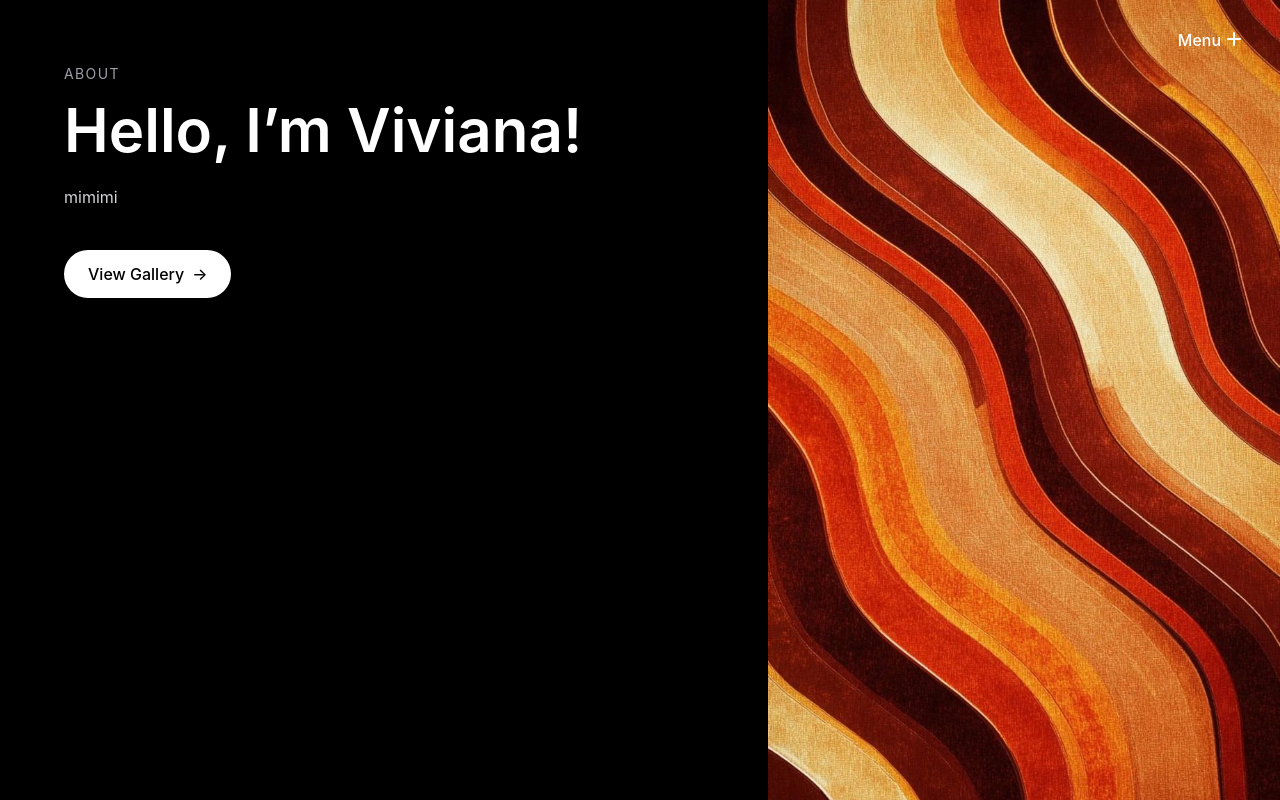
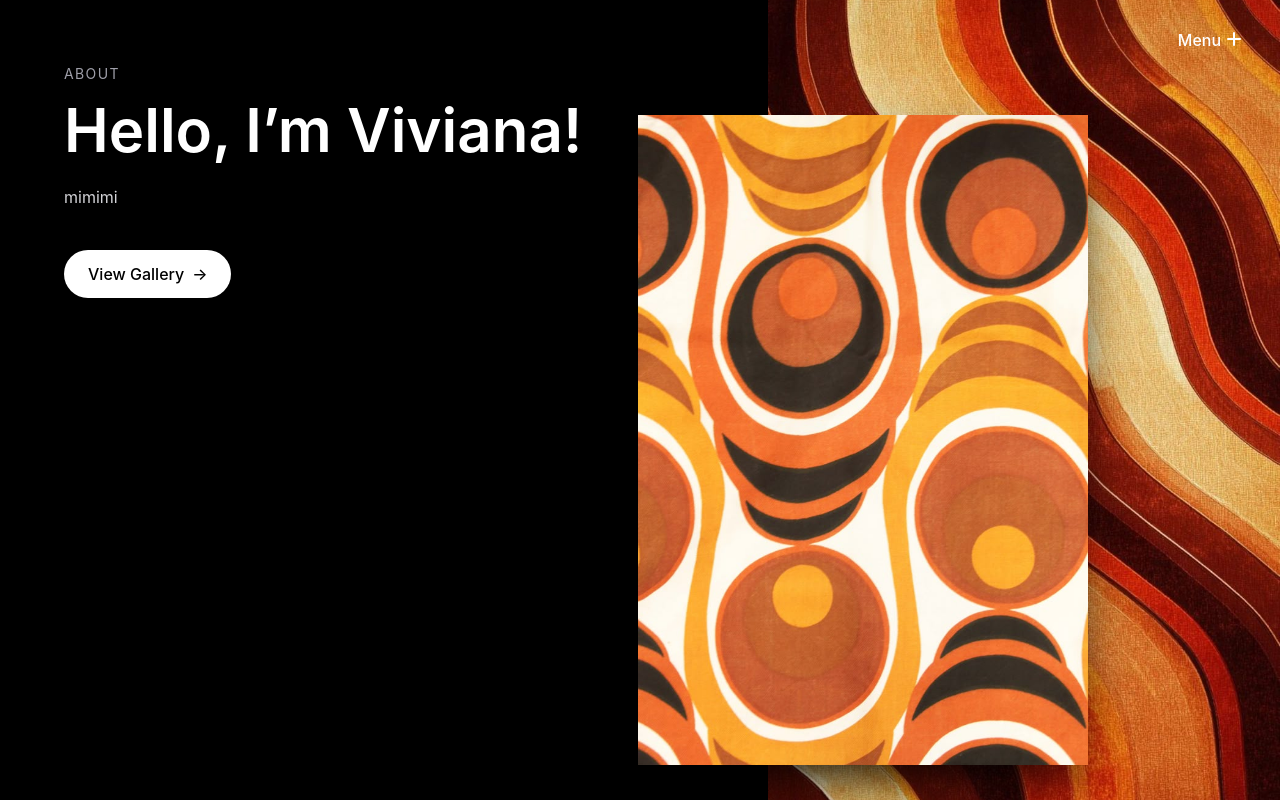
Before and after one commit to vivianaramos6/portfolio, a React (Vite) app: page /about in a window 1280 px wide. Built offline with nearby package versions, Linux system fonts and the light colour scheme.

Commit message:
placeholders

```diff
--- a/src/pages/About.jsx
+++ b/src/pages/About.jsx
@@ -1,5 +1,6 @@
 // src/pages/About.jsx
 import pattern from "../assets/newbg.jpg";
+import placeholder from "../assets/placeholder.jpg";
 import { Link } from "react-router-dom";
 
 export default function About() {
@@ -15,28 +16,48 @@ export default function About() {
         }}
       />
 
+      <img
+        src={placeholder}
+        alt="Viviana"
+        className="
+          hidden md:block
+          absolute
+          right-[15%]
+          top-[55%]
+          -translate-y-1/2
+          w-[450px]
+          h-[650px]
+          object-cover
+          shadow-2xl
+          shadow-black/90
+        "
+      />
+
       {/* Content */}
       <div className="relative z-10 min-h-screen px-8 md:px-16 py-16 md:w-[60%]">
         <p className="text-sm tracking-widest text-zinc-400">ABOUT</p>
-        <h1 className="text-5xl md:text-6xl font-semibold mt-4">Hello, I’m Viviana!</h1>
+        <h1 className="text-5xl md:text-6xl font-semibold mt-4">
+          Hello, I’m Viviana!
+        </h1>
 
         <p className="text-zinc-300 max-w-xl mt-6 leading-relaxed">
-          {/* your about text */}
+          {/* about text */}
           mimimi
         </p>
 
         <Link
-        to="/gallery"
+          to="/gallery"
           onClick={() => console.log("clicked gallery link")}
-        className="
+          className="
           inline-flex items-center gap-2 mt-10
           bg-white text-black
           px-6 py-3 rounded-full font-medium
           transition-all duration-300 transform
           hover:gap-4 hover:scale-105
-        ">
-        View Gallery
-        <span>→</span>
+        "
+        >
+          View Gallery
+          <span>→</span>
         </Link>
       </div>
     </div>
```
Also changed, not shown: src/assets/placeholder.jpg (added).
